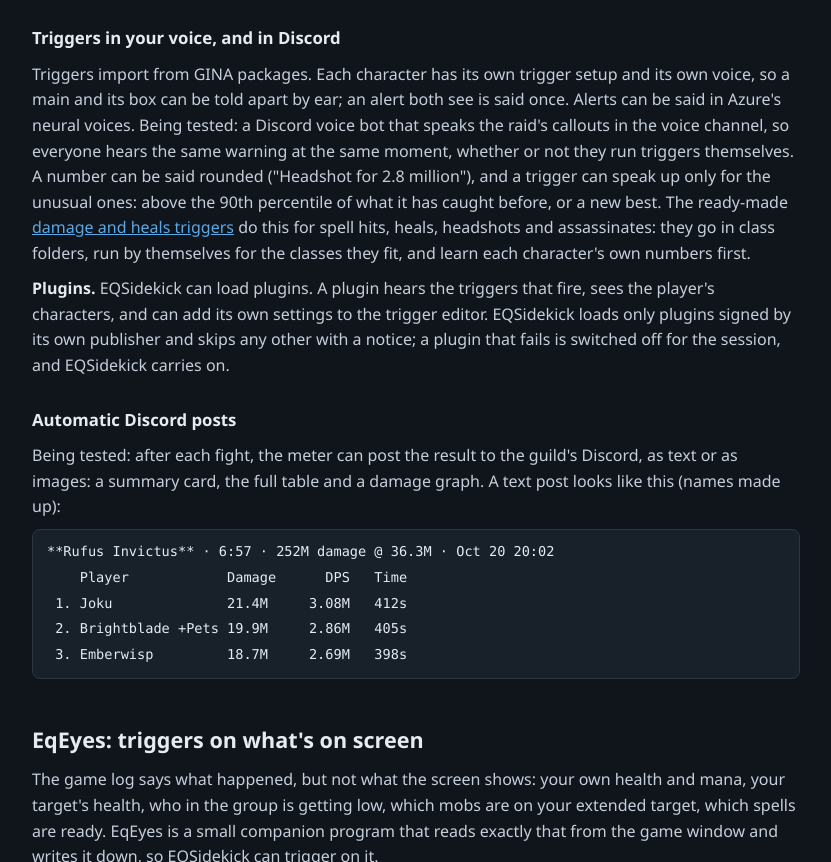
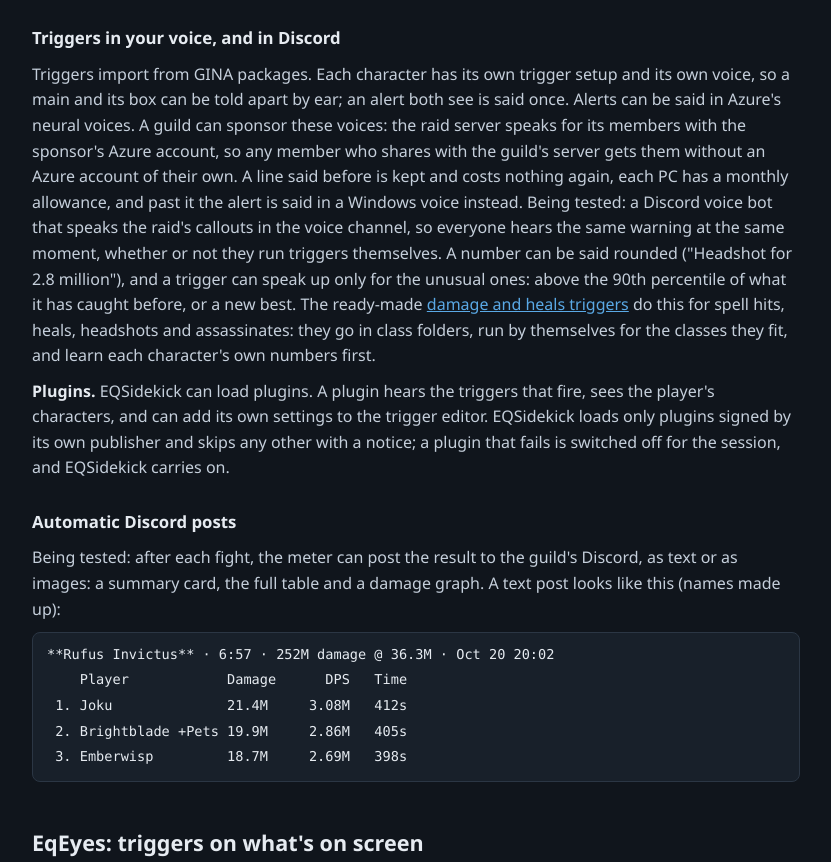
Before and after one commit to mmarpik/mazilla-se, a plain HTML site: page eqsidekick/whitepaper/index.html in a window 1280 px wide. Shown: the part 2379-3241 px from the top of the page, without its empty margins (224-1055 px from the left). Drawn offline with Linux system fonts and the light colour scheme.

Commit message:
White paper: guild-sponsored Azure voices for every member who shares
Co-Authored-By: Claude Opus 5.5 <noreply@anthropic.com>

```diff
--- a/eqsidekick/whitepaper/index.html
+++ b/eqsidekick/whitepaper/index.html
@@ -124,7 +124,10 @@
 
   <h3>Triggers in your voice, and in Discord</h3>
   <p>Triggers import from GINA packages. Each character has its own trigger setup and its own voice, so a main and its box
-     can be told apart by ear; an alert both see is said once. Alerts can be said in Azure's neural voices. Being tested: a
+     can be told apart by ear; an alert both see is said once. Alerts can be said in Azure's neural voices. A guild can
+     sponsor these voices: the raid server speaks for its members with the sponsor's Azure account, so any member who shares
+     with the guild's server gets them without an Azure account of their own. A line said before is kept and costs nothing
+     again, each PC has a monthly allowance, and past it the alert is said in a Windows voice instead. Being tested: a
      Discord voice bot that speaks the raid's callouts in the voice channel, so everyone hears the same warning at the same
      moment, whether or not they run triggers themselves. A number can be said rounded ("Headshot for 2.8 million"), and a
      trigger can speak up only for the unusual ones: above the 90th percentile of what it has caught before, or a new best.
```
